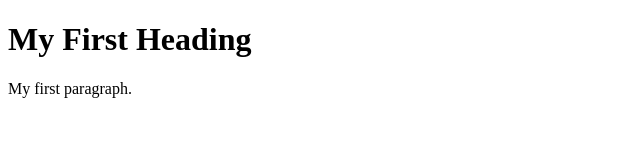
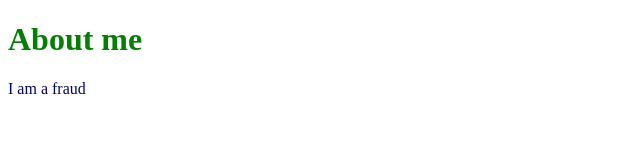
Before and after one commit to mohanrajk6/mohanrajk.co.in, a plain HTML site: page index.html in a window 1280 px wide. Shown: the whole page, without its empty margins (0-640 px from the left). Drawn offline with Linux system fonts and the light colour scheme.

Commit message:
updated style

```diff
--- /dev/null
+++ b/css/main.css
@@ -0,0 +1,7 @@
+h1 {
+    color: green;
+}
+
+p {
+    color: navy;
+}
--- a/index.html
+++ b/index.html
@@ -2,11 +2,12 @@
 <html>
     <head>
         <title>MohanRaj K</title>
+        <link rel="stylesheet" href="css/main.css" />
     </head>
 <body>
 
-<h1>My First Heading</h1>
-<p>My first paragraph.</p>
+<h1>About me</h1>
+<p>I am a fraud</p>
 
 </body>
 </html>
```
